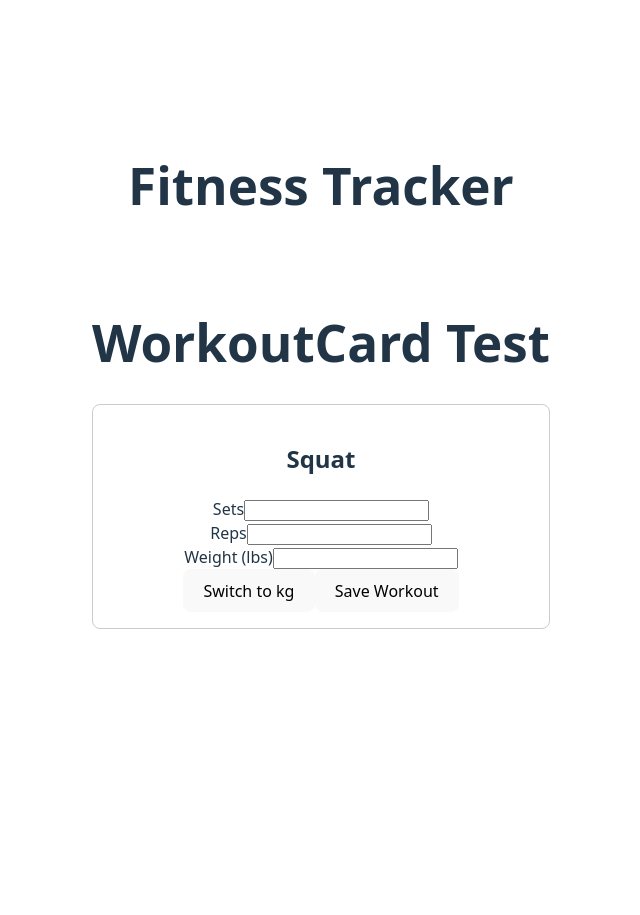
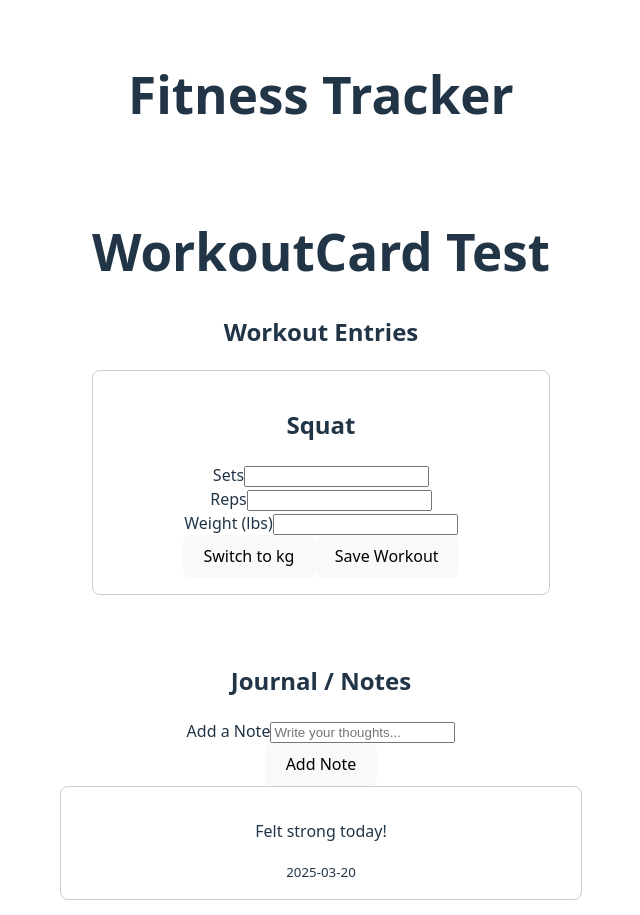
Before and after one commit to dbernal92/PS-Capstone, a React (Vite) app in the folder frontend/: page / in a window 1280 px wide. Shown: the top 915 px of the page, without its empty margins (319-959 px from the left). Before the commit the page ends 800 px from the top, so only its background shows below. Built offline with nearby package versions, Linux system fonts and the light colour scheme.

Commit message:
Tested NoteCard

```diff
--- a/frontend/components/Main.jsx
+++ b/frontend/components/Main.jsx
@@ -1,5 +1,6 @@
 import React from 'react';
 import WorkoutCard from './WorkoutCard';
+import Notes from '../pages/Notes';
 
 const sampleWorkout = {
     date: '2025-03-25',
@@ -22,10 +23,15 @@ const sampleWorkout = {
 
 const Main = () => {
     return (
+        <>
             <div style={{ padding: '2rem' }}>
                 <h1>WorkoutCard Test</h1>
                 <WorkoutCard workout={sampleWorkout} unit="lbs" />
             </div>
+            <div>
+                <Notes />
+            </div>
+        </>
     );
 };
 
--- /dev/null
+++ b/frontend/components/NoteCard.jsx
@@ -0,0 +1,12 @@
+import Card from './Card';
+
+function NoteCard({ note }) {
+  return (
+    <Card>
+      <p>{note.text}</p>
+      <small>{note.date}</small>
+    </Card>
+  );
+}
+
+export default NoteCard;
--- a/frontend/components/WorkoutCard.jsx
+++ b/frontend/components/WorkoutCard.jsx
@@ -30,6 +30,8 @@ function WorkoutCard() {
     };
 
     return (
+        <>
+            <h2>Workout Entries</h2>
             <Card>
                 <h2>{exercise}</h2>
 
@@ -60,6 +62,7 @@ function WorkoutCard() {
                     <Button type="submit" name="Save Workout" />
                 </form>
             </Card>
+        </>
     );
 }
 
--- a/frontend/pages/Notes.jsx
+++ b/frontend/pages/Notes.jsx
@@ -0,0 +1,47 @@
+import { useState } from 'react';
+import NoteCard from '../components/NoteCard';
+import Input from '../components/Input';
+import Button from '../components/Button';
+
+function Notes() {
+  const [noteInput, setNoteInput] = useState('');
+  const [notes, setNotes] = useState([
+    { text: "Felt strong today!", date: "2025-03-20" },
+    { text: "Skipped gym — needed rest.", date: "2025-03-21" }
+  ]);
+
+  const handleAddNote = (e) => {
+    e.preventDefault();
+    const newNote = {
+      text: noteInput,
+      date: new Date().toISOString().split("T")[0],
+    };
+    setNotes([newNote, ...notes]);
+    setNoteInput('');
+  };
+
+  return (
+    <div>
+      <h2>Journal / Notes</h2>
+
+      <form onSubmit={handleAddNote}>
+        <Input
+          label="Add a Note"
+          name="note"
+          value={noteInput}
+          onChange={(e) => setNoteInput(e.target.value)}
+          placeholder="Write your thoughts..."
+        />
+        <Button type="submit" name="Add Note" />
+      </form>
+
+      <div>
+        {notes.map((note, index) => (
+          <NoteCard key={index} note={note} />
+        ))}
+      </div>
+    </div>
+  );
+}
+
+export default Notes;
```
Also changed, not shown: frontend/pages/Dashboard.jsx (+25 -9 lines). Lines whose indentation alone changed are shown as unchanged.
